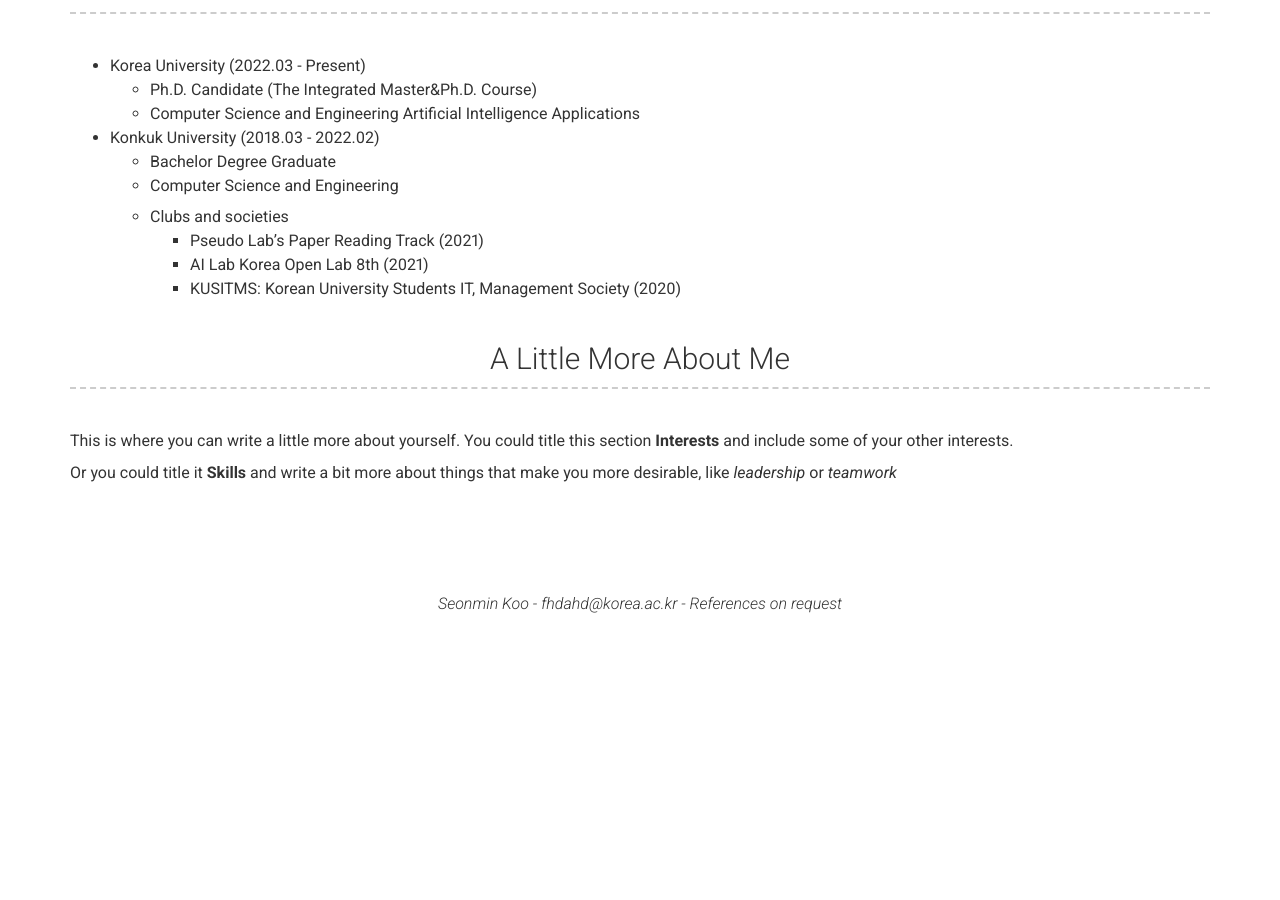
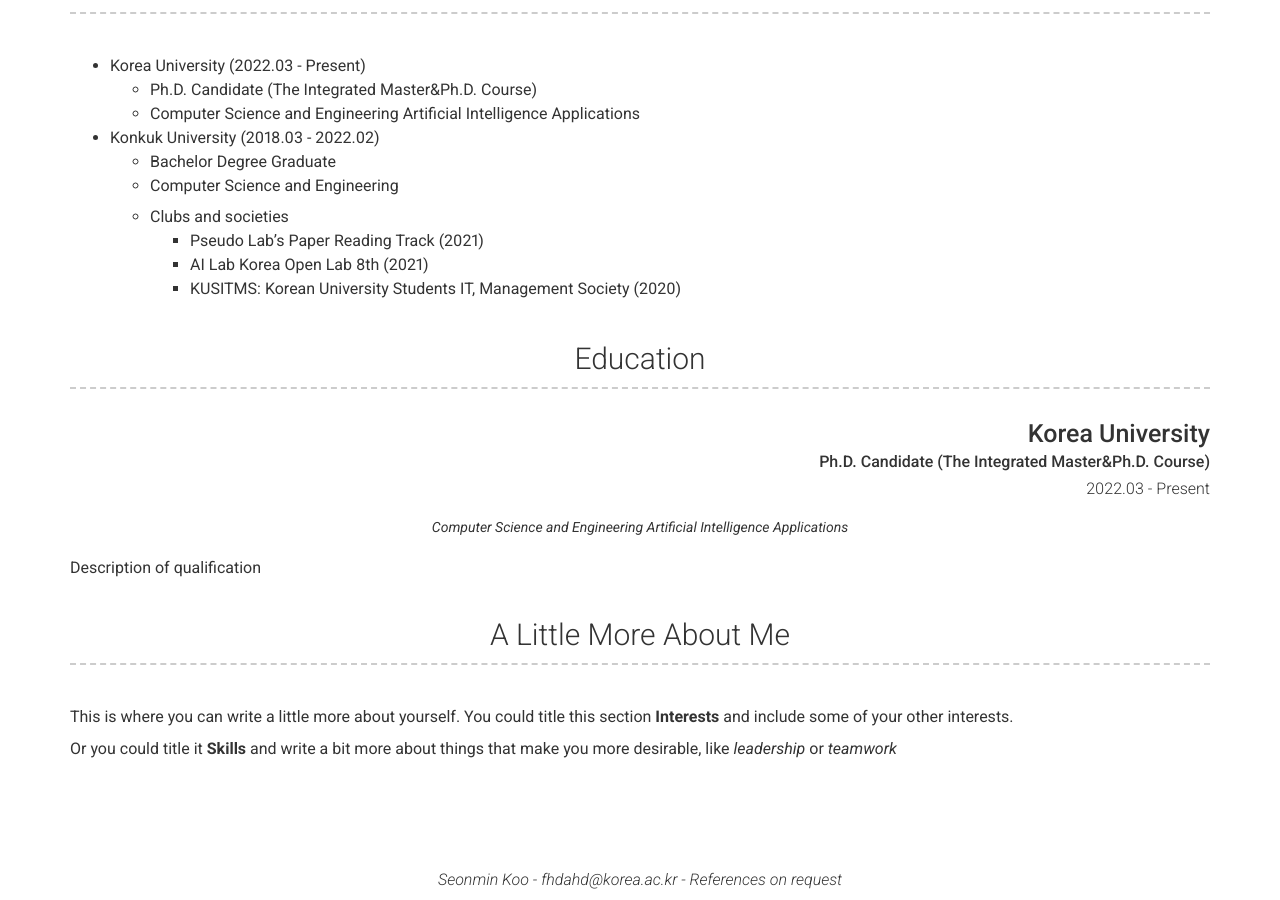
Before and after one commit to seonminkoo/seonminkoo.github.io, a Jekyll site: the page built from index.md, in a window 1280 px wide and 900 px high, scrolled down 1059 px. Built offline with Jekyll 4.4.1, drawn with Linux system fonts in a browser that asks for light colours; nearby versions of some CDN libraries; before the commit the page ends 1683 px from its top, so only the background shows below that.

Commit message:
Update _config.yml

```diff
--- a/_config.yml
+++ b/_config.yml
@@ -88,6 +88,19 @@ content:
           - AI Lab Korea Open Lab 8th (2021)
           - KUSITMS: Korean University Students IT, Management Society (2020)
 
+  - title: Education
+    layout: list
+    content:
+      - layout: top-right
+        title: Korea University
+        sub_title: Ph.D. Candidate (The Integrated Master&Ph.D. Course)
+        caption: 2022.03 - Present
+        quote: >
+          Computer Science and Engineering Artificial Intelligence Applications
+        description: | # this will include new lines to allow paragraphs
+          Description of qualification
+
+
 
   # - title: Projects # Title for the section
   #   layout: list # Type of content section (list/text)
```
